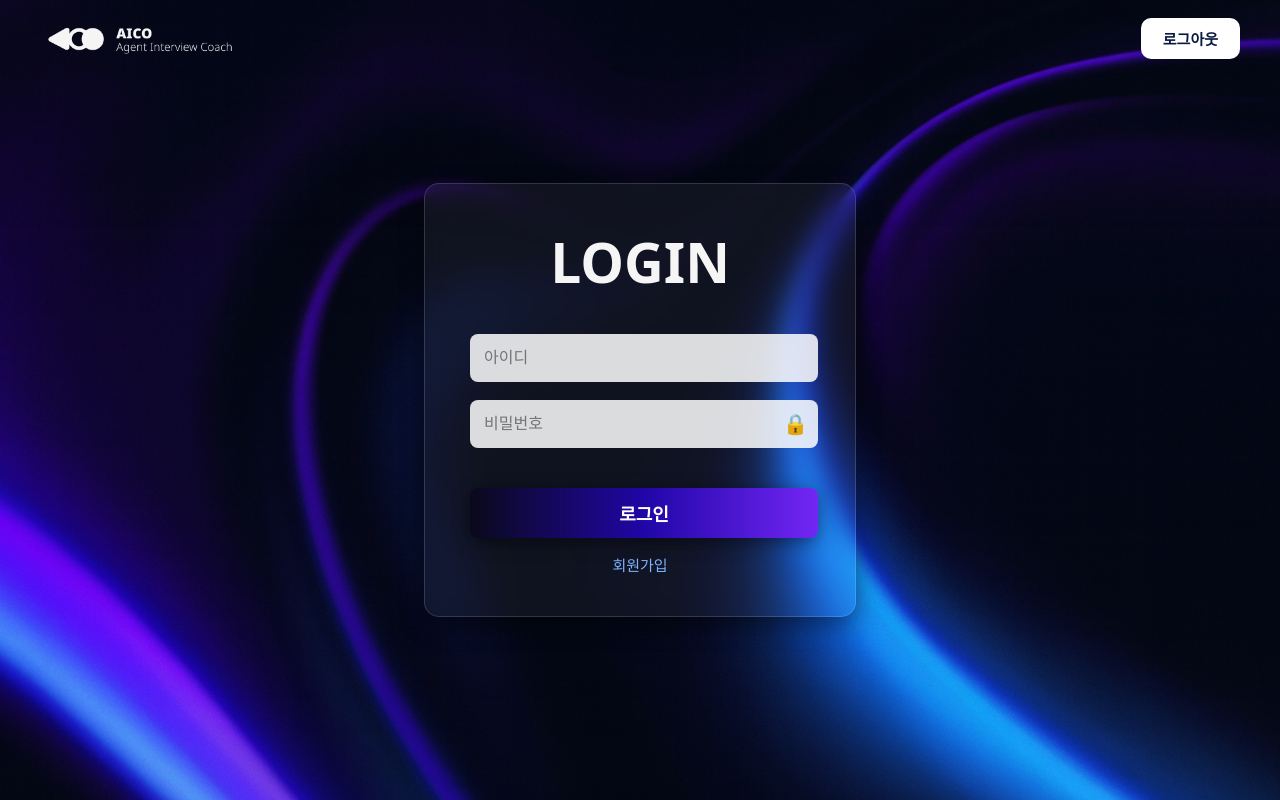
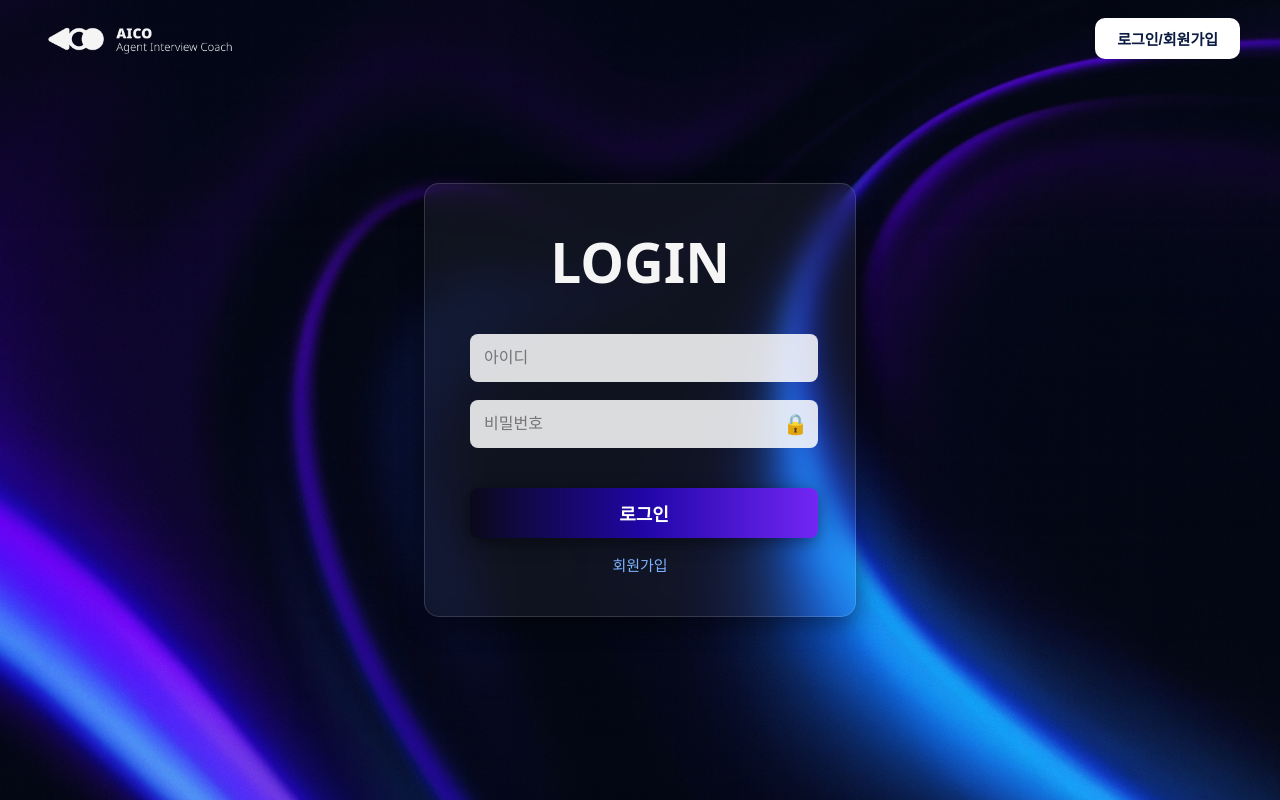
Before and after one commit to 2025-X-Thon-Team7-Ayungieyong/2025-X-Thon-Team7-Ayungieyong, a React (Create React App) app in the folder front/: page /login in a window 1280 px wide. Built offline with nearby package versions, Linux system fonts and the light colour scheme.

Commit message:
feat: #3 routing 경로 추가2 (#33)
* feat: add navbar light/dark & update App.js routing

* feat: routing 경로 추가

* feat: routing 경로 수정

```diff
--- a/front/src/App.css
+++ b/front/src/App.css
@@ -0,0 +1,3 @@
+* {
+  caret-color: transparent !important;
+}
--- a/front/src/App.js
+++ b/front/src/App.js
@@ -28,6 +28,7 @@ function Layout({ children }) {
   const lightPaths = [
     /^\/home$/, // 홈(팝업)
     /^\/interview\/\d+\/summary$/, // 인터뷰 총평
+    /^\/interview\/\d+\/question\/\d+$/,
   ];
 
   let NavbarComponent = null;
--- a/front/src/components/Main-Auth-Navbar/Navbar_dark.js
+++ b/front/src/components/Main-Auth-Navbar/Navbar_dark.js
@@ -1,21 +1,32 @@
 import React from 'react';
-import { useNavigate } from 'react-router-dom';
+import { useNavigate, useLocation } from 'react-router-dom';
 import './Navbar_dark.css';
 import logoWhite from '../../assets/logo_white.png';
 
 function NavbarDark() {
   const navigate = useNavigate();
+  const location = useLocation();
+  const path = location.pathname;
 
-  const handleLogout = () => {
-    navigate('/');
-  };
+  // 웹캠 경로 확인
+  const isWebcamPage = /^\/interview\/\d+\/webcam$/.test(path);
+
+  // 기본 버튼 텍스트 & 동작
+  let buttonText = '로그아웃';
+  let buttonAction = () => navigate('/');
+
+  // 웹캠 제외한 Dark Navbar 경로에서는 로그인/회원가입 버튼 적용
+  if (!isWebcamPage) {
+    buttonText = '로그인/회원가입';
+    buttonAction = () => navigate('/login');
+  }
 
   return (
     <nav className="navbar-dark">
       <img src={logoWhite} alt="logo" className="navbar-dark-logo" />
 
-      <button className="navbar-dark-logout" onClick={handleLogout}>
-        로그아웃
+      <button className="navbar-dark-logout" onClick={buttonAction}>
+        {buttonText}
       </button>
     </nav>
   );
```
